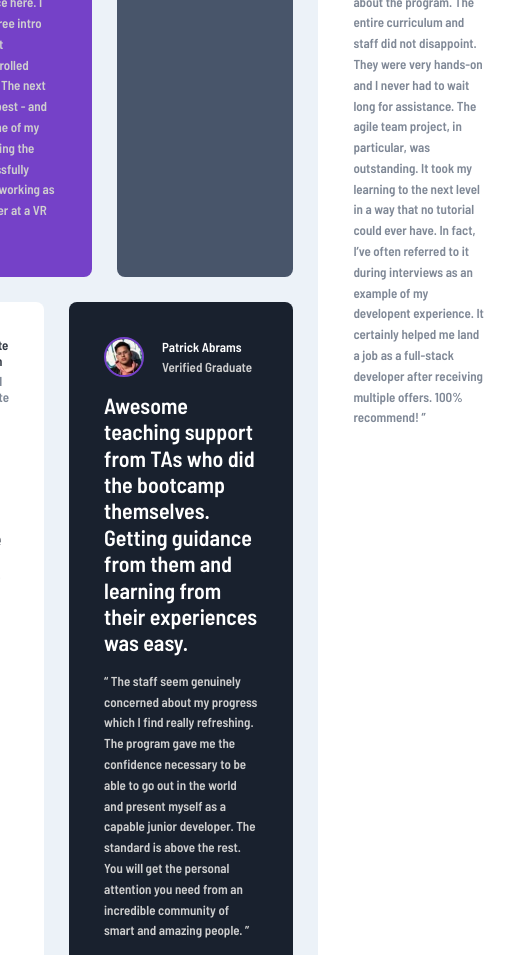
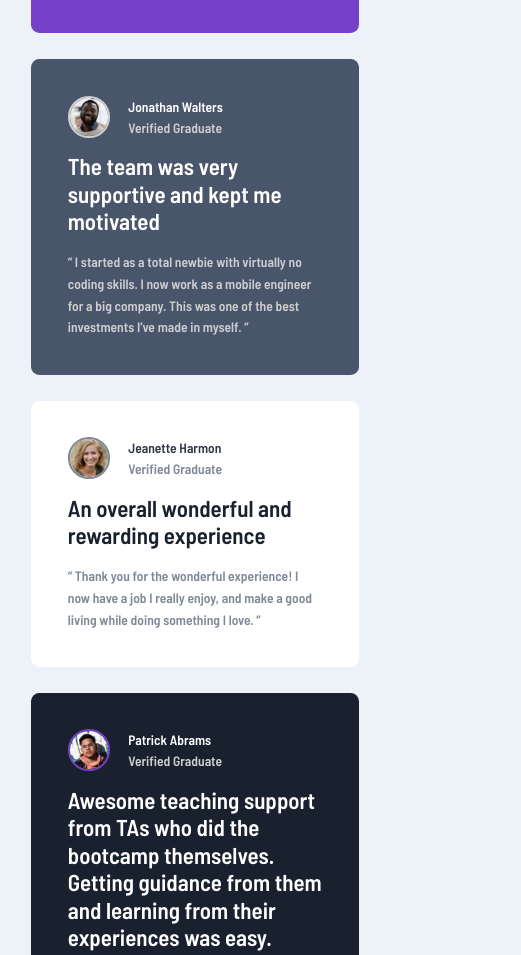
Before and after one commit to kanika-saini/testimonial-grid-section-main, a plain HTML site: page index.html in a window 390 px wide. Shown: the part 547-1502 px from the top of the page, 521 px wide, since content can reach past the window. Drawn offline with Linux system fonts and the light colour scheme.

Commit message:
Made responsive

```diff
--- a/css/style.css
+++ b/css/style.css
@@ -129,3 +129,79 @@ body {
 .testimonial-4 .testimonial-verification {
   color: hsla(217, 19%, 35%, 0.7);
 }
+
+/* 1200px */
+@media only screen and (max-width: 75em) {
+  html {
+    font-size: 56.25%;
+  }
+}
+
+/* 1050px */
+@media only screen and (max-width: 66em) {
+  .testimonial-container {
+    max-width: 110rem;
+    margin: 5rem 3rem;
+    grid-template-columns: repeat(3, 1fr);
+  }
+
+  /* testimonials */
+  .testimonial-1 {
+    grid-column: 1 / span 2;
+    grid-row: 1/2;
+  }
+
+  .testimonial-2 {
+    grid-column: 3/4;
+    grid-row: 1/2;
+  }
+  .testimonial-3 {
+    grid-column: 1/-1;
+    grid-row: 2/3;
+  }
+  .testimonial-4 {
+    grid-column: 1/2;
+    grid-row: 3/4;
+  }
+  .testimonial-5 {
+    grid-column: 2/4;
+    grid-row: 3/4;
+  }
+}
+
+/* 750px */
+@media only screen and (max-width: 47em) {
+  html {
+    font-size: 65.2%;
+  }
+
+  .testimonial-container {
+    max-width: 110rem;
+    margin: 5rem 3rem;
+    grid-template-columns: 1fr;
+  }
+
+  /* testimonials */
+
+  .testimonial-1 {
+    grid-column: 1 /-1;
+    grid-row: 1/2;
+  }
+
+  .testimonial-2 {
+    grid-column: 1 /-1;
+    grid-row: 2/3;
+  }
+  .testimonial-3 {
+    grid-column: 1/-1;
+    grid-row: 5/6;
+  }
+  .testimonial-4 {
+    grid-column: 1/-1;
+    grid-row: 3/4;
+  }
+  .testimonial-5 {
+    grid-column: 1/-1;
+    grid-row: 4/5;
+  }
+}
```
